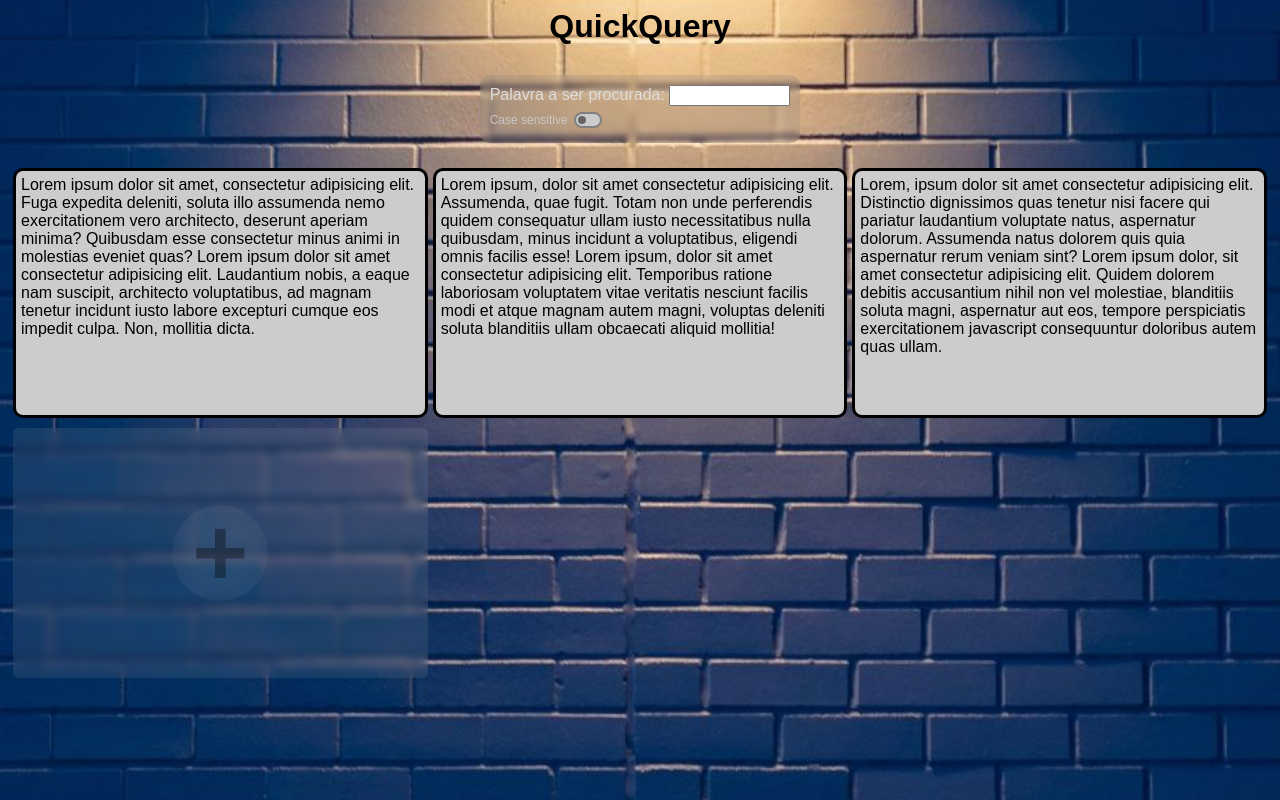
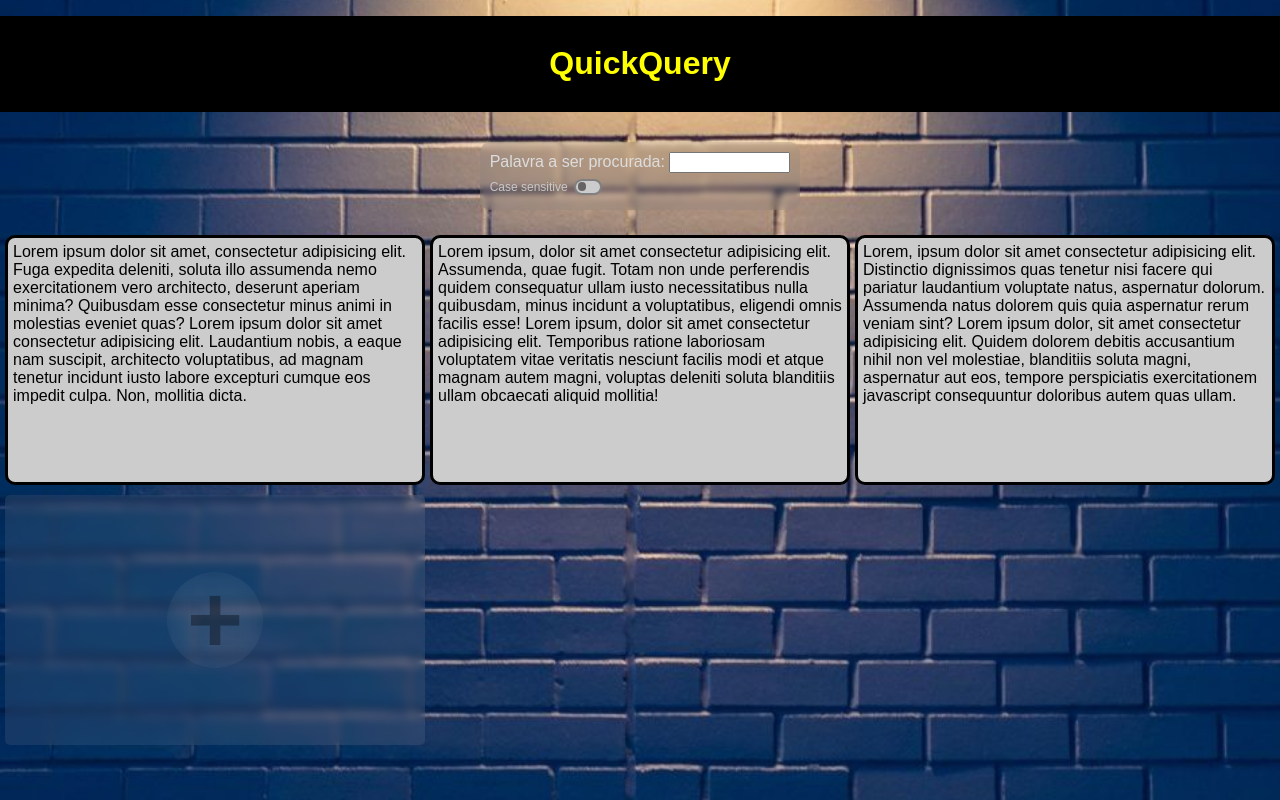
Before and after one commit to Hrq13/quickquery, a plain HTML site: page index.html in a window 1280 px wide. Drawn offline with Linux system fonts and the light colour scheme.

Commit message:
New header

```diff
--- a/css/style.css
+++ b/css/style.css
@@ -5,12 +5,19 @@ body {
     background-size: cover;
     background-attachment: fixed;
     scroll-behavior: smooth;
+    margin: 0;
+}
+
+header {
+    width: 100%;
+    text-align: center;
+    margin-top: 1em;
+    background-color: rgb(0, 0, 0);
+    padding: 1vh 0;
 }
 
 h1 {
-    display: block;
-    width: fit-content;
-    margin: 0 auto;
+    color: rgb(255, 255, 0);
 }
 
 .queryArea, .edit-area {
--- a/index.html
+++ b/index.html
@@ -11,7 +11,9 @@
         <link rel="stylesheet" href="./css/style.css">
     </head>
     <body>
-        <h1>QuickQuery</h1>
+        <header>
+            <h1>QuickQuery</h1>
+        </header>
 
         <span class="queryArea">
             <label for="query-word-input">Palavra a ser procurada: <input type="text" id="query-word-input" class="inputWord"></label>
```
